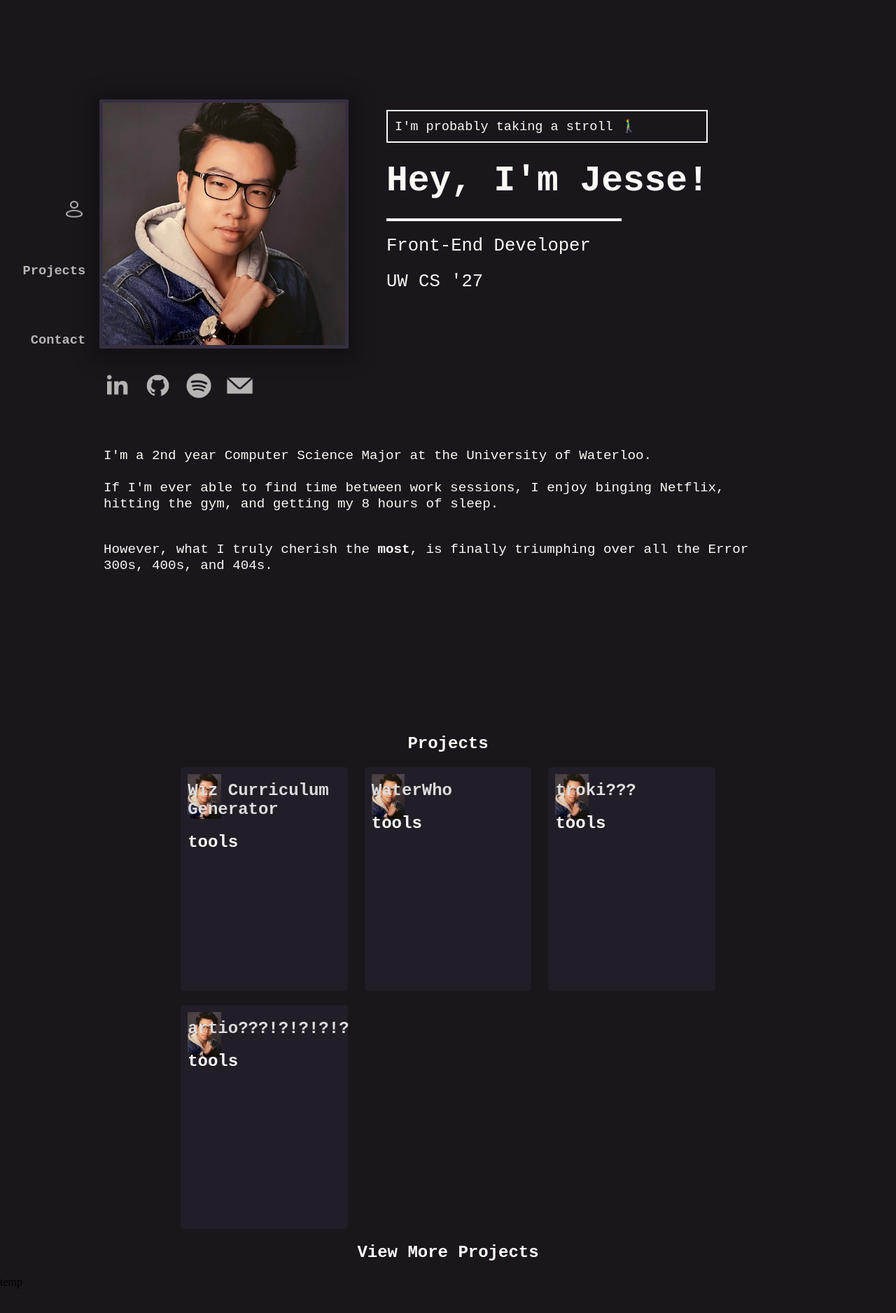
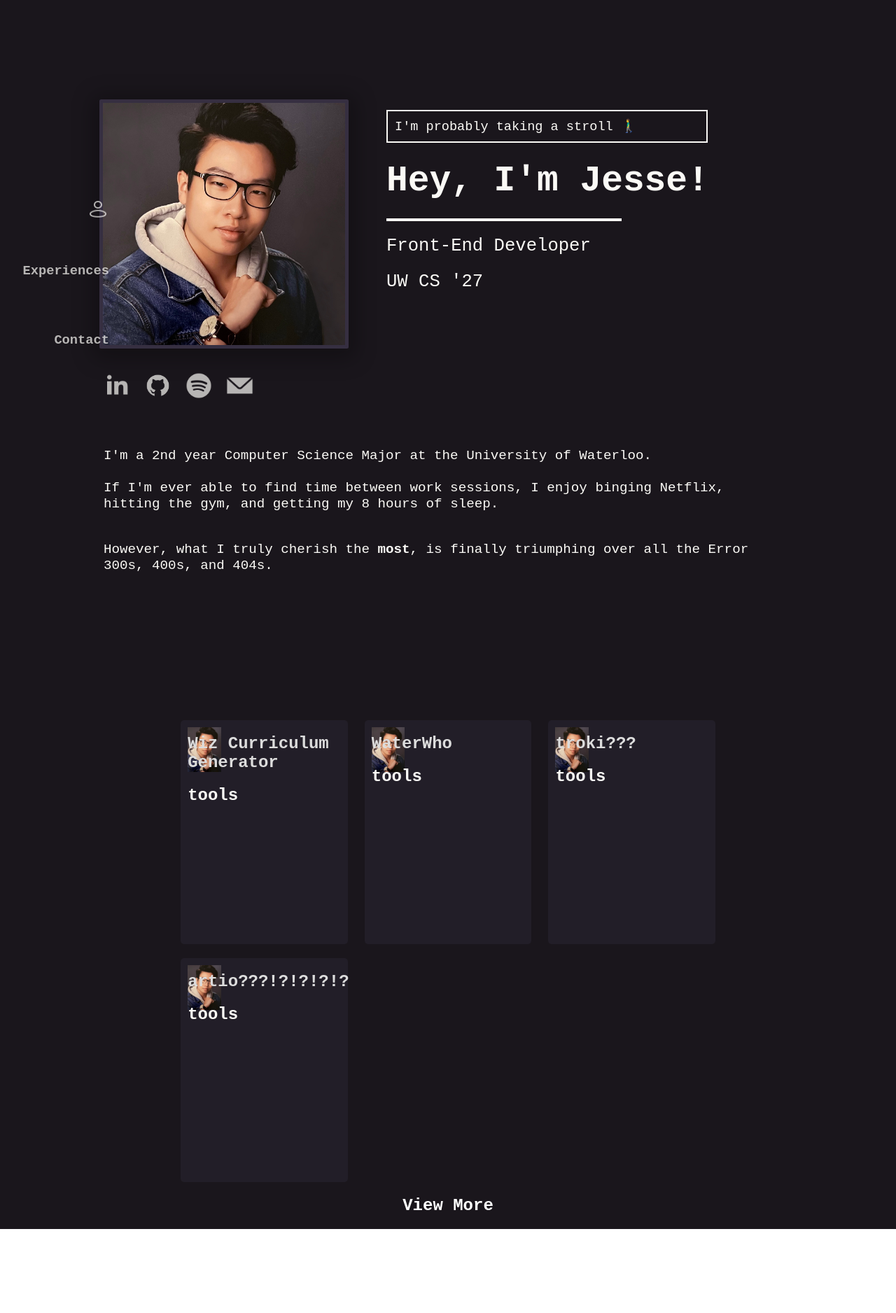
Before and after one commit to jeessh/personal-website-v3, a React (Create React App) app: page / in a window 1280 px wide. Shown: the top 1876 px of the page at 70% size. After the commit the page ends 1756 px from the top, so only its background shows below. Built offline with nearby package versions, Linux system fonts and the light colour scheme.

Commit message:
typo fixes

```diff
--- a/src/components/Sidebar/index.jsx
+++ b/src/components/Sidebar/index.jsx
@@ -20,7 +20,7 @@ const Sidebar = () => {
         spy={true}
         exact="true"
       >
-        <h3>Projects</h3>
+        <h3>Experiences</h3>
       </Link>
       <div className="sideIconContainer">
         <h3>Contact</h3>
--- a/src/pages/Main/Projects_Section/index.jsx
+++ b/src/pages/Main/Projects_Section/index.jsx
@@ -6,7 +6,6 @@ const Projects = () => {
 
   return (
     <section className="projects" id="projects_main">
-      <h1>Projects</h1>
       <div className="projectsCards">
       <Project title="Wiz Curriculum Generator"/>
       <Project title="WaterWho"/>
@@ -16,7 +15,7 @@ const Projects = () => {
       </div>
 
       <div>
-        <h2 className="viewMore">View More Projects</h2>
+        <h2 className="viewMore">View More</h2>
       </div>
     </section>
   );
--- a/src/pages/Main/index.jsx
+++ b/src/pages/Main/index.jsx
@@ -10,7 +10,6 @@ const Main = () => {
       <Sidebar />
       <Intro />
       <Projects />
-      <div style={{ height: "150vh" }}>temp</div>
     </main>
   );
 };
```
